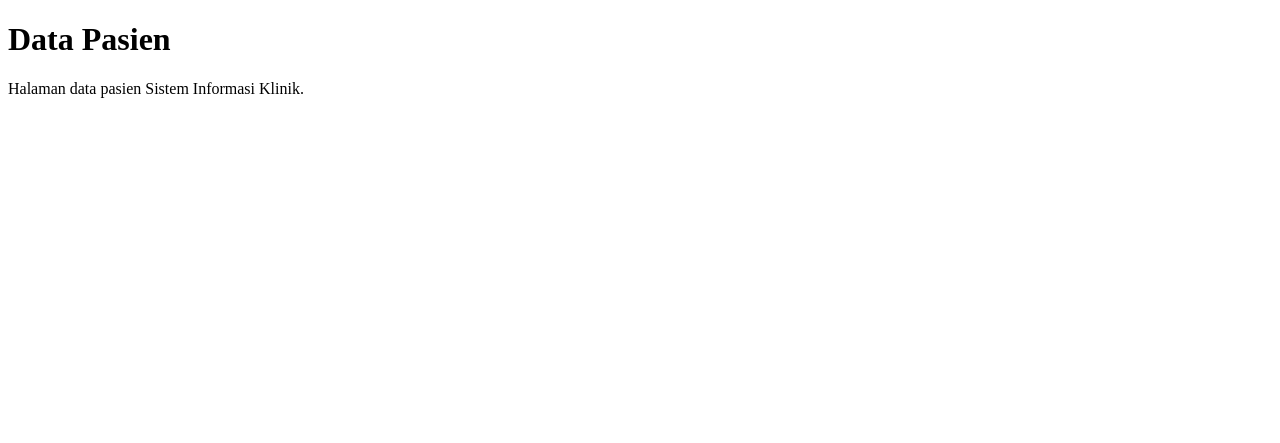
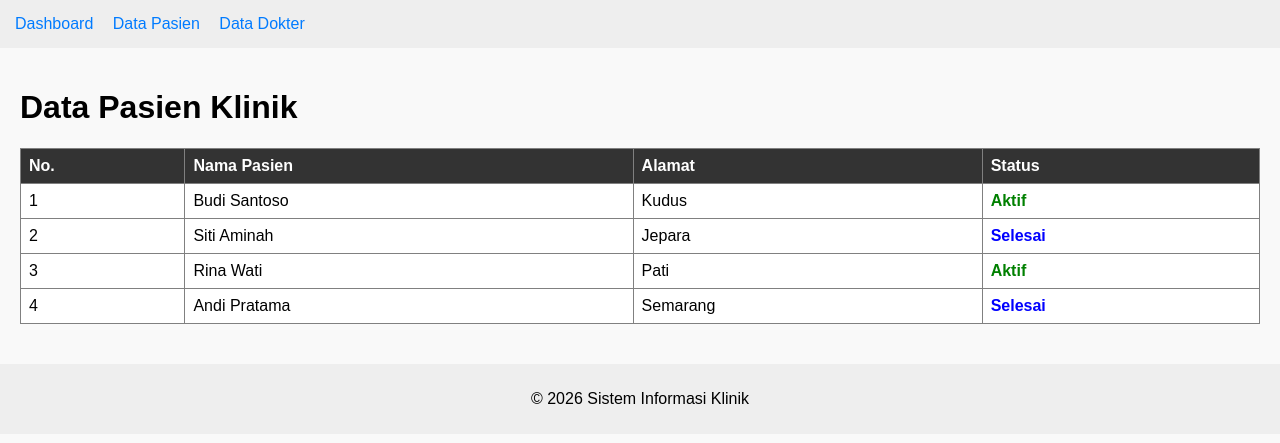
Before and after one commit to teguhusti/pwl-2026-62024100024-teguhusti, a Laravel app: page /pasien in a window 1280 px wide. Shown: the top 443 px of the page. Run offline with Laravel 12, Linux system fonts and the light colour scheme.

Commit message:
Checkpoint Final Project - Dashboard dan Data Pasien

```diff
--- a/app/Http/Controllers/PatientController.php
+++ b/app/Http/Controllers/PatientController.php
@@ -8,12 +8,13 @@ class PatientController extends Controller
 {
     public function index()
     {
-    $judul = 'Data Pasien';
-    return view('pasien.index', compact('judul'));
-    }
+        $patients = [
+            ['id' => 1, 'nama' => 'Budi Santoso', 'alamat' => 'Kudus', 'status' => 'Aktif'],
+            ['id' => 2, 'nama' => 'Siti Aminah', 'alamat' => 'Jepara', 'status' => 'Selesai'],
+            ['id' => 3, 'nama' => 'Rina Wati', 'alamat' => 'Pati', 'status' => 'Aktif'],
+            ['id' => 4, 'nama' => 'Andi Pratama', 'alamat' => 'Semarang', 'status' => 'Selesai'],
+        ];
 
-    public function show($id)
-    {
-        return 'Menampilkan pasien dengan ID: ' . $id;
+        return view('pasien.index', compact('patients'));
     }
 }
--- a/resources/views/partials/navbar.blade.php
+++ b/resources/views/partials/navbar.blade.php
@@ -1,3 +1,5 @@
 <nav style="background-color: #eee; padding: 15px;">
+    <a href="{{ route('dashboard') }}" style="margin-right: 15px;">Dashboard</a>
+    <a href="{{ route('pasien.index') }}" style="margin-right: 15px;">Data Pasien</a>
     <a href="{{ route('dokter.index') }}">Data Dokter</a>
 </nav>
--- a/resources/views/pasien/index.blade.php
+++ b/resources/views/pasien/index.blade.php
@@ -1,10 +1,38 @@
-<!DOCTYPE html>
-<html>
-<head>
-    <title>Data Pasien</title>
-</head>
-<body>
-    <h1>{{ $judul }}</h1>
-    <p>Halaman data pasien Sistem Informasi Klinik.</p>
-</body>
-</html>
+@extends('layouts.app')
+
+@section('title', 'Data Pasien')
+
+@section('content')
+    <h1>Data Pasien Klinik</h1>
+
+    <table border="1" cellpadding="8" cellspacing="0" style="width: 100%; text-align: left; margin-top: 20px;">
+        <thead>
+            <tr style="background-color: #f2f2f2;">
+                <th>No.</th>
+                <th>Nama Pasien</th>
+                <th>Alamat</th>
+                <th>Status</th>
+            </tr>
+        </thead>
+        <tbody>
+            @forelse ($patients as $patient)
+                <tr>
+                    <td>{{ $loop->iteration }}</td>
+                    <td>{{ $patient['nama'] }}</td>
+                    <td>{{ $patient['alamat'] }}</td>
+                    <td>
+                        @if ($patient['status'] == 'Aktif')
+                            <span style="color: green; font-weight: bold;">Aktif</span>
+                        @else
+                            <span style="color: blue; font-weight: bold;">Selesai</span>
+                        @endif
+                    </td>
+                </tr>
+            @empty
+                <tr>
+                    <td colspan="4" style="text-align: center;">Belum ada data pasien.</td>
+                </tr>
+            @endforelse
+        </tbody>
+    </table>
+@endsection
--- a/routes/web.php
+++ b/routes/web.php
@@ -5,6 +5,7 @@ use App\Http\Controllers\PatientController;
 use App\Http\Controllers\DoctorController;
 use App\Http\Controllers\PoliController;
 use App\Http\Controllers\ScheduleController;
+use App\Http\Controllers\DashboardController;
 
 Route::get('/', function () {
     return view('welcome');
@@ -14,10 +15,10 @@ Route::get('/klinik', function () {
     return 'Sistem Informasi Klinik';
 });
 
-Route::get('/pasien', [PatientController::class, 'index']);
+Route::get('/pasien', [PatientController::class, 'index'])->name('pasien.index');
 Route::get('/pasien/{id}', [PatientController::class, 'show']);
-
 Route::get('/dokter', [DoctorController::class, 'index'])->name('dokter.index');
+Route::get('/dashboard', [DashboardController::class, 'index'])->name('dashboard');
 Route::get('/poli', [PoliController::class, 'index'])->name('poli.index');
 
 Route::get('/tentang', function () {
```
Also changed, not shown: app/Http/Controllers/DashboardController.php (added, +17 -0 lines), resources/views/dashboard.blade.php (added, +25 -0 lines).
